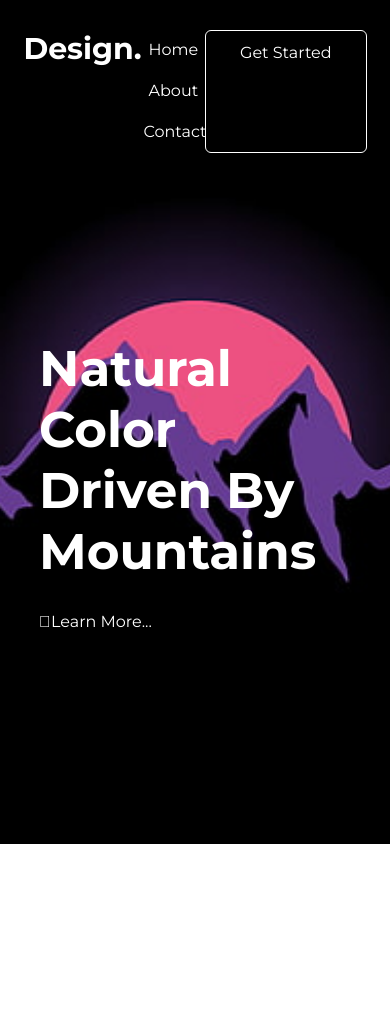
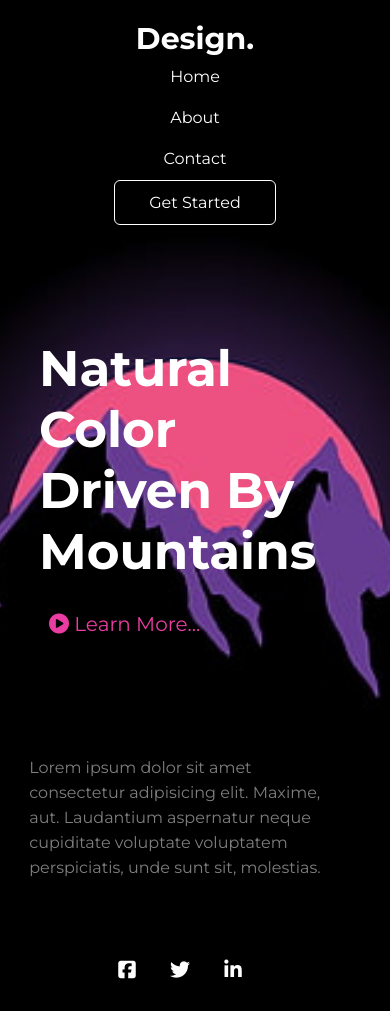
Before and after one commit to Manish-Shakya/responsiveWebsite2, a plain HTML site: page index.html in a window 390 px wide. Before the commit the page ends 844 px from the top, so only its background shows below. Drawn offline with Linux system fonts and the light colour scheme.

Commit message:
website fully repsonsive

```diff
--- a/index.html
+++ b/index.html
@@ -17,6 +17,10 @@
       rel="stylesheet"
       href="https://cdn.jsdelivr.net/npm/@fortawesome/fontawesome-free@5.15.4/css/fontawesome.min.css"
     />
+    <script
+      src="https://kit.fontawesome.com/4141367a8a.js"
+      crossorigin="anonymous"
+    ></script>
   </head>
   <body>
     <section class="header">
@@ -29,14 +33,38 @@
           <li><a href="#">About</a></li>
           <li><a href="#">Contact</a></li>
         </ul>
-        <a href="#" class="hero-btn">Get Started</a>
+        <div class="buttons"><a href="#" class="hero-btn">Get Started</a></div>
       </nav>
       <div class="text-content">
         <h1>
           Natural Color <br />
           Driven By Mountains
         </h1>
-        <a href="#"><i class="fa fa-play-circle"></i>Learn More...</a>
+        <a href="#"><i class="fas fa-play-circle"></i> Learn More...</a>
+      </div>
+      <div class="footer">
+        <div class="f-row">
+          <div class="photo-credits">
+            <p>
+              Lorem ipsum dolor sit amet consectetur adipisicing elit.<br />
+              placeat nostrum doloribus dolorem. Veniam, nobis.
+            </p>
+          </div>
+          <div class="description">
+            <p>
+              Lorem ipsum dolor sit amet consectetur adipisicing elit. Maxime,
+              aut. Laudantium aspernatur neque cupiditate voluptate voluptatem
+              perspiciatis, unde sunt sit, molestias.
+            </p>
+          </div>
+        </div>
+        <div class="s-row">
+          <div class="contact-links">
+            <a href="#"><i class="fab fa-facebook-square"></i></a>
+            <a href="#"><i class="fab fa-twitter"></i></a>
+            <a href="#"><i class="fab fa-linkedin-in"></i></a>
+          </div>
+        </div>
       </div>
     </section>
   </body>
--- a/main.css
+++ b/main.css
@@ -43,7 +43,7 @@ nav ul li::after {
   background: white;
   display: block;
   margin: auto;
-  transition: 0.3s;
+  transition: 0.5s;
 }
 nav ul li:hover::after {
   width: 100%;
@@ -53,7 +53,6 @@ nav ul li:hover::after {
   border: 1px solid white;
   border-radius: 6px;
   padding: 12px 34px;
-  position: relative;
   text-decoration: none;
   color: white;
   transition: 0.5s;
@@ -73,6 +72,74 @@ nav ul li:hover::after {
   font-size: 50px;
   padding-bottom: 30px;
 }
+.text-content a {
+  color: rgb(235, 60, 162);
+  font-size: 20px;
+  padding: 10px;
+  transition: 0.5s;
+}
+.text-content a:hover {
+  background: rgb(235, 60, 162);
+  color: white;
+  border-radius: 5px;
+}
+.footer {
+  width: 85%;
+  margin: auto;
+}
+.footer .f-row {
+  display: flex;
+  justify-content: space-between;
+  margin-top: 510px;
+}
+.footer .f-row .photo-credits {
+  margin-top: 100px;
+  font-size: 12px;
+  line-height: 18px;
+  word-spacing: 2px;
+  font-weight: 300;
+}
+.footer .f-row .description {
+  width: 300px;
+  line-height: 25px;
+  color: rgba(255, 255, 255, 0.493);
+}
+.footer .s-row {
+  display: flex;
+  justify-content: space-between;
+  margin-top: 80px;
+}
+.footer .s-row .contact-links a i {
+  margin-right: 30px;
+  font-size: 20px;
+  transition: 0.5s;
+}
+.footer .s-row .contact-links a:hover {
+  color: rgb(235, 60, 162);
+}
 /* ------- for smaller devices below 700 px ------- */
 @media (max-width: 700px) {
+  nav {
+    flex-direction: column;
+    justify-content: left;
+    padding: 20px 0;
+  }
+  nav ul {
+    display: flex;
+    flex-direction: column;
+  }
+  .buttons {
+    text-align: center;
+  }
+  .logo {
+    text-align: center;
+  }
+  .footer .f-row .photo-credits {
+    display: none;
+  }
+  .footer .s-row {
+    padding-bottom: 30px;
+    display: flex;
+    justify-content: center;
+  }
 }
```
